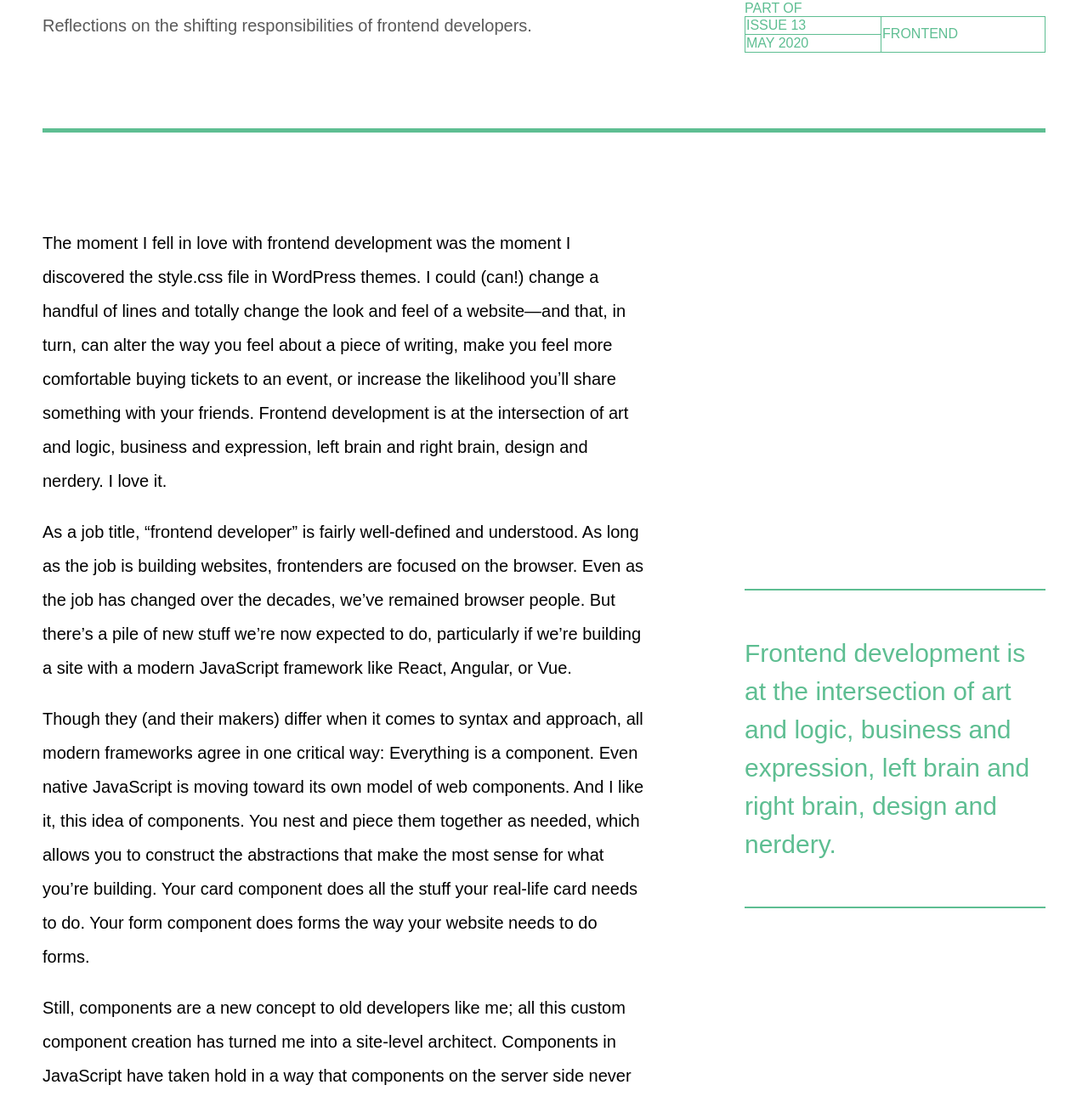
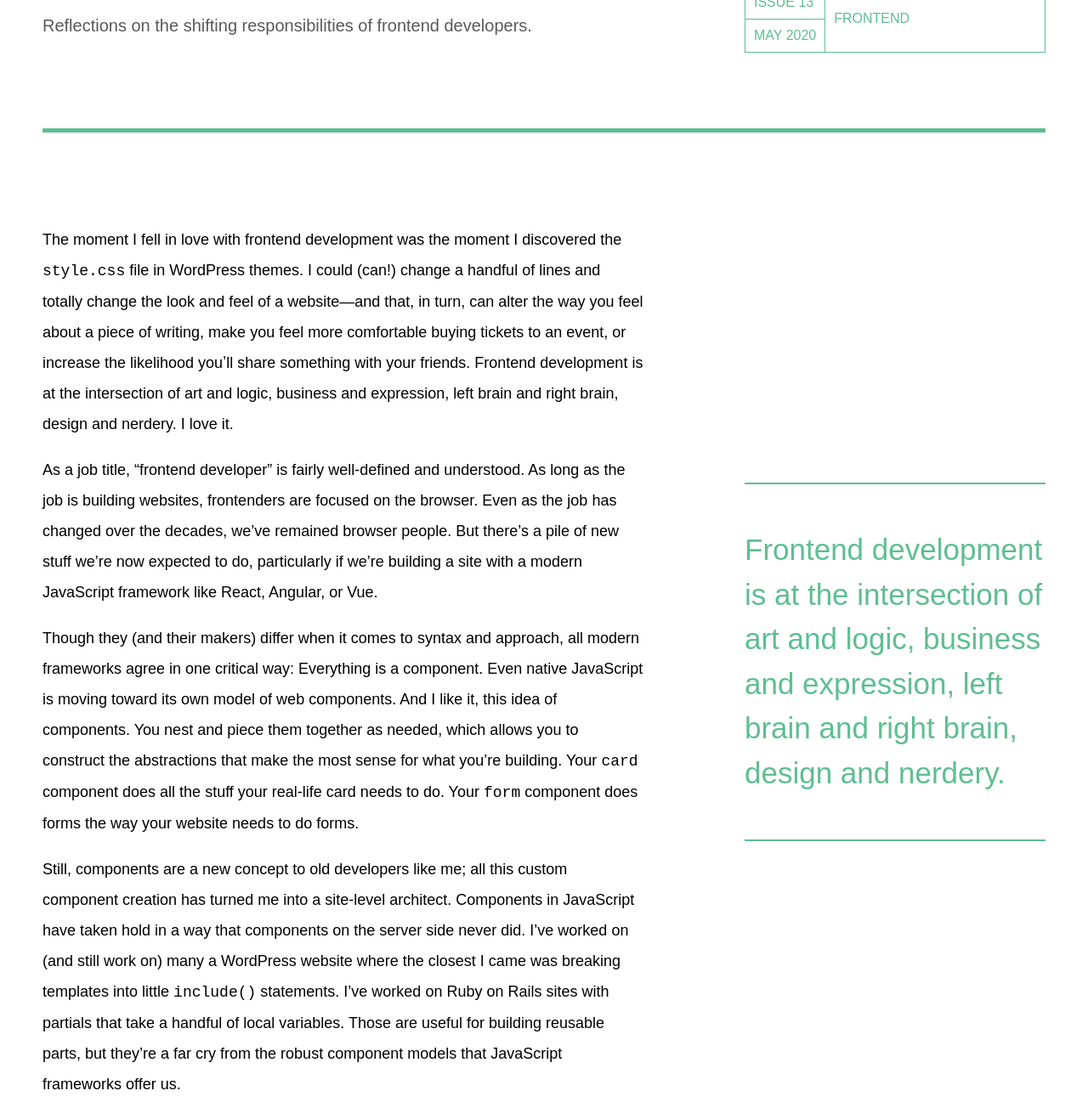
Before and after one commit to yashikanand/copy-cat, a plain HTML site: page index.html in a window 1280 px wide. Shown: the part 266-1563 px from the top of the page at 85% size. Drawn offline with Linux system fonts and the light colour scheme; a web font is replaced by a local one.

Commit message:
Finalised the html and css for desktop version

```diff
--- a/index.html
+++ b/index.html
@@ -30,12 +30,10 @@
         </p>
       </div>
       <table id="blog-issue">
-        <caption>
-          Part of
-        </caption>
+        <th>Part of</th>
         <tr>
           <td>Issue 13</td>
-          <td rowspan="2">Frontend</td>
+          <td rowspan="2" colspan="2" width="100%">Frontend</td>
         </tr>
         <tr>
           <td>May 2020</td>
@@ -46,14 +44,14 @@
       <article class="blog-body">
         <p>
           The moment I fell in love with frontend development was the moment I
-          discovered the style.css file in WordPress themes. I could (can!)
-          change a handful of lines and totally change the look and feel of a
-          website—and that, in turn, can alter the way you feel about a piece of
-          writing, make you feel more comfortable buying tickets to an event, or
-          increase the likelihood youʼll share something with your friends.
-          Frontend development is at the intersection of art and logic, business
-          and expression, left brain and right brain, design and nerdery. I love
-          it.
+          discovered the <code>style.css</code> file in WordPress themes. I
+          could (can!) change a handful of lines and totally change the look and
+          feel of a website—and that, in turn, can alter the way you feel about
+          a piece of writing, make you feel more comfortable buying tickets to
+          an event, or increase the likelihood youʼll share something with your
+          friends. Frontend development is at the intersection of art and logic,
+          business and expression, left brain and right brain, design and
+          nerdery. I love it.
         </p>
         <p>
           As a job title, “frontend developer” is fairly well-defined and
@@ -70,8 +68,9 @@
           of web components. And I like it, this idea of components. You nest
           and piece them together as needed, which allows you to construct the
           abstractions that make the most sense for what you’re building. Your
-          card component does all the stuff your real-life card needs to do.
-          Your form component does forms the way your website needs to do forms.
+          <code>card</code> component does all the stuff your real-life card
+          needs to do. Your <code>form</code> component does forms the way your
+          website needs to do forms.
         </p>
         <p>
           Still, components are a new concept to old developers like me; all
@@ -79,11 +78,11 @@
           architect. Components in JavaScript have taken hold in a way that
           components on the server side never did. I’ve worked on (and still
           work on) many a WordPress website where the closest I came was
-          breaking templates into little include() statements. I’ve worked on
-          Ruby on Rails sites with partials that take a handful of local
-          variables. Those are useful for building reusable parts, but they’re a
-          far cry from the robust component models that JavaScript frameworks
-          offer us.
+          breaking templates into little <code>include()</code> statements. I’ve
+          worked on Ruby on Rails sites with partials that take a handful of
+          local variables. Those are useful for building reusable parts, but
+          they’re a far cry from the robust component models that JavaScript
+          frameworks offer us.
         </p>
         <p>
           This style of frontend development has really become full-stack
--- a/style.css
+++ b/style.css
@@ -1,5 +1,5 @@
 @import url(//db.onlinewebfonts.com/c/243df030c51083b6e70c2d2b02582efc?family=Baton+Turbo);
-@import url('http://fonts.cdnfonts.com/css/tiempos-headline');
+@import url("http://fonts.cdnfonts.com/css/tiempos-headline");
 @import url(//db.onlinewebfonts.com/c/1b3f9cb78376a36884f3908f37a42c91?family=Copyright+Klim+Type+Foundry);
 
 :root {
@@ -20,12 +20,12 @@ header {
   border-bottom: 5px solid var(--green);
 }
 
-#blog-info{
+#blog-info {
   width: 60%;
 }
 
 #author {
-    font-family: 'Baton Turbo Regular', sans-serif;
+  font-family: "Baton Turbo Regular", sans-serif;
   font-size: 20px;
   width: fit-content;
   padding-bottom: 10px;
@@ -35,32 +35,35 @@ header {
 }
 
 #title {
-    font-family: 'Tiempos Headline', sans-serif;
+  font-family: "Tiempos Headline", sans-serif;
   font-size: 50px;
   width: fit-content;
 }
 
 #description {
-    font-family: 'Baton Turbo Regular', sans-serif;
+  font-family: "Baton Turbo Regular", sans-serif;
   font-size: 20px;
   color: var(--grey);
   font-weight: 300;
 }
 
-#blog-issue,td {
-    font-family: 'Baton Turbo Regular', sans-serif;
+#blog-issue {
+  width: 30%;
+  font-family: "Baton Turbo Regular", sans-serif;
   text-transform: uppercase;
   color: var(--green);
   border-collapse: collapse;
-    border: 1px solid var(--green);
 }
 
-#blog-issue {
-    width: 30%;
+th {
+  font-weight: normal;
+  white-space: nowrap;
 }
 
-#blog-issue > caption {
-    text-align: left;
+td {
+  border: 1px solid var(--green);
+  white-space: nowrap;
+  padding: 10px;
 }
 
 section {
@@ -71,10 +74,10 @@ section {
 }
 
 .blog-body {
-    font-family: 'Copyright Klim Type Foundry', sans-serif;
+  font-family: "Copyright Klim Type Foundry", sans-serif;
   width: 60%;
   line-height: 2;
-    font-size: 20px;
+  font-size: 18px;
   margin-top: 7vw;
 }
 
@@ -82,10 +85,13 @@ aside {
   width: 30%;
   border: 2px var(--green);
   border-style: solid none solid none;
-    font-family: 'Baton Turbo Regular', sans-serif;
+  font-family: "Baton Turbo Regular", sans-serif;
   font-weight: 300;
-    font-size: 30px;
+  font-size: 35px;
   line-height: 1.5;
   color: var(--green);
   padding: 4vw 0vw 4vw 0vw;
 }
+
+code {
+}
```
Lines whose indentation alone changed are shown as unchanged.
